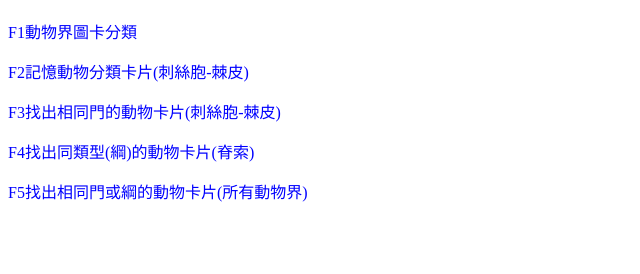
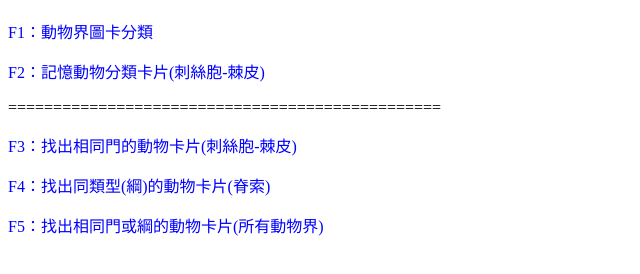
Before and after one commit to spell0227/spell0227.github.io, a plain HTML site: page index.html in a window 1280 px wide. Shown: the part 70-344 px from the top of the page, without its empty margins (0-640 px from the left). Drawn offline with Linux system fonts and the light colour scheme.

Commit message:
Update index.html

```diff
--- a/index.html
+++ b/index.html
@@ -6,15 +6,16 @@
   </head>
   <body>
     <h1>分類</h1>
-    <a href = "classifyGame/index.html" target="_blank" style="text-decoration:none;color:blue;">F1動物界圖卡分類</a>
+    <a href = "classifyGame/index.html" target="_blank" style="text-decoration:none;color:blue;">F1：動物界圖卡分類</a>
 		<p>
-    <a href = "memoryCardGame/index.html" target="_blank" style="text-decoration:none;color:blue;">F2記憶動物分類卡片(刺絲胞-棘皮)</a>
+    <a href = "memoryCardGame/index.html" target="_blank" style="text-decoration:none;color:blue;">F2：記憶動物分類卡片(刺絲胞-棘皮)</a>
 		<p>
-    <a href = "matchCardGame-animal6/index.html" target="_blank" style="text-decoration:none;color:blue;">F3找出相同門的動物卡片(刺絲胞-棘皮)</a>
+<p>================================================</p>
+    <a href = "matchCardGame-animal6/index.html" target="_blank" style="text-decoration:none;color:blue;">F3：找出相同門的動物卡片(刺絲胞-棘皮)</a>
 		<p>
-    <a href = "matchCardGame-vetebrate/index.html" target="_blank" style="text-decoration:none;color:blue;">F4找出同類型(綱)的動物卡片(脊索)</a>
+    <a href = "matchCardGame-vetebrate/index.html" target="_blank" style="text-decoration:none;color:blue;">F4：找出同類型(綱)的動物卡片(脊索)</a>
 		<p>
-    <a href = "matchCardGame-animalAll/index.html" target="_blank" style="text-decoration:none;color:blue;">F5找出相同門或綱的動物卡片(所有動物界)</a>
+    <a href = "matchCardGame-animalAll/index.html" target="_blank" style="text-decoration:none;color:blue;">F5：找出相同門或綱的動物卡片(所有動物界)</a>
 		<p>
 
 		<p>
```
